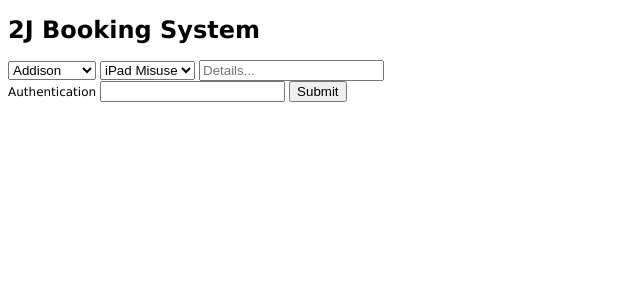
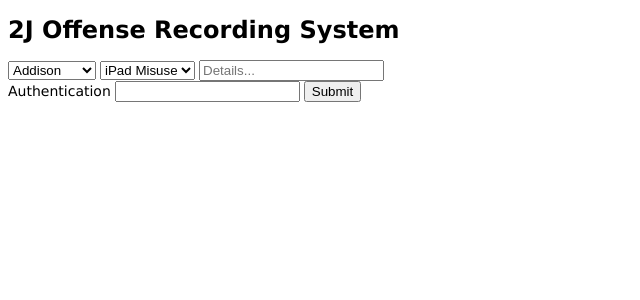
Before and after one commit to AV306/class-booking-system, a Flask app: page / in a window 1280 px wide. Shown: the top 300 px of the page, without its empty margins (0-640 px from the left). Run offline with Flask 2, Linux system fonts and the light colour scheme.

Commit message:
cosmetic changes

```diff
--- a/static/styles/style.css
+++ b/static/styles/index.css
@@ -5,10 +5,10 @@ header > h1 {
 
 form > label[for="password_input"] {
 	font-family: Verdana;
-	font-size: 12px;
+	font-size: 14px;
 }
 
 p[id="success"] {
 	font-family: Verdana;
-	font-size: 12px;
+	font-size: 14px;
 }
--- a/templates/index.html
+++ b/templates/index.html
@@ -4,7 +4,7 @@
   <meta charset="utf-8">
 
 	<head>
-		<link rel="stylesheet" type="text/css" href="{{ url_for( 'static', filename='styles/style.css') }}">
+		<link rel="stylesheet" type="text/css" href="{{ url_for( 'static', filename='styles/index.css') }}">
 		<title>2J Booking System</title>
 	<head>
 
@@ -12,7 +12,7 @@
 		<script type="text/javascript" src="script.js"></script>
 
 		<header>
-			<h1>2J Booking System</h1>
+			<h1>2J Offense Recording System</h1>
 		</header>
 
 		<div id="inputs" class="inputs">
@@ -65,13 +65,12 @@
 
 				<br>
 
-                <label for="password_input">Authentication</label>
+        <label for="password_input">Authentication</label>
 				<input name="password_input" id="password_input" type="password" value=""></input>
 
 				<button id="submit" type="submit">Submit</button>
 			</form>
 
-			<br>
 			<br>
 
 			{% if auth %}
```
